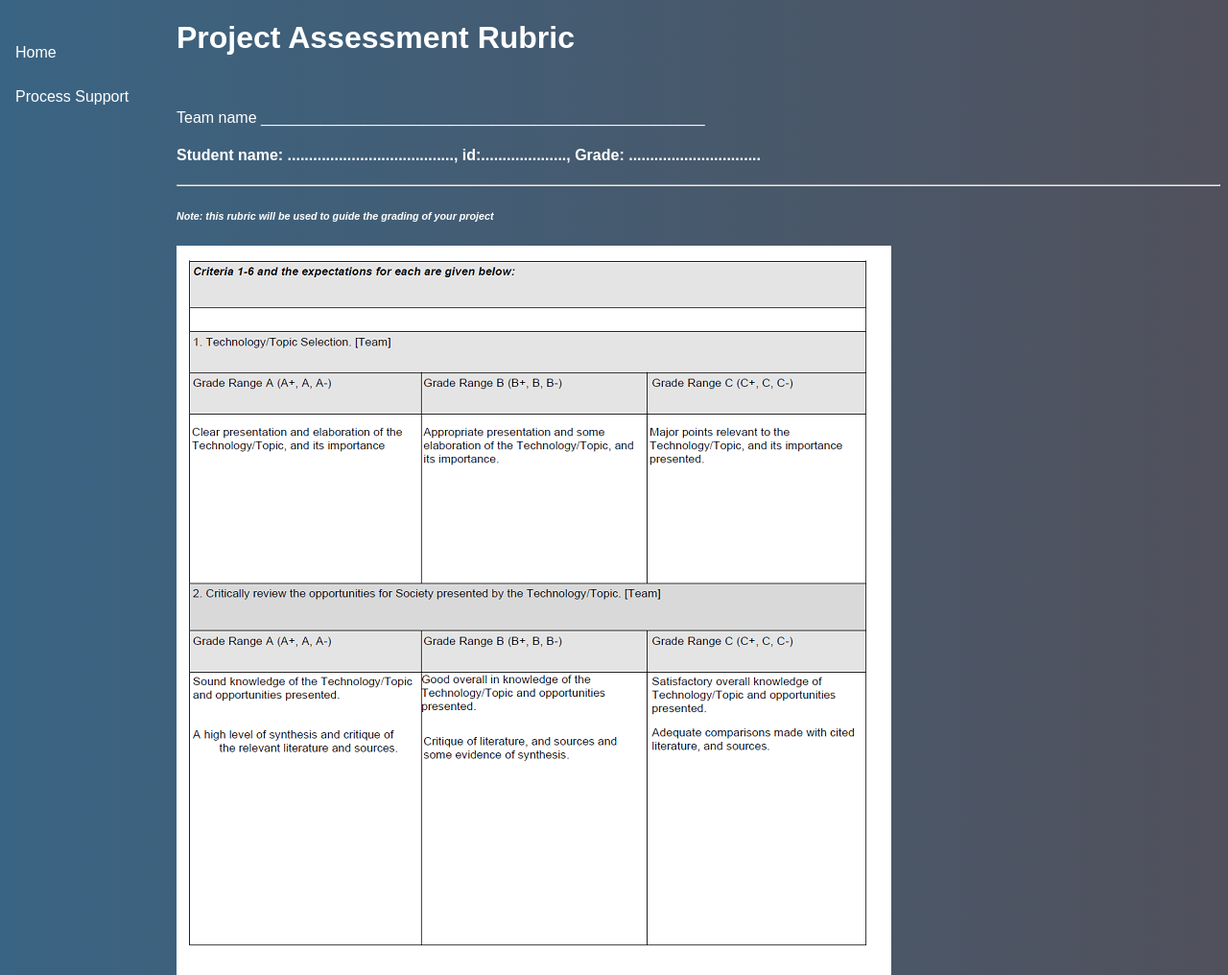
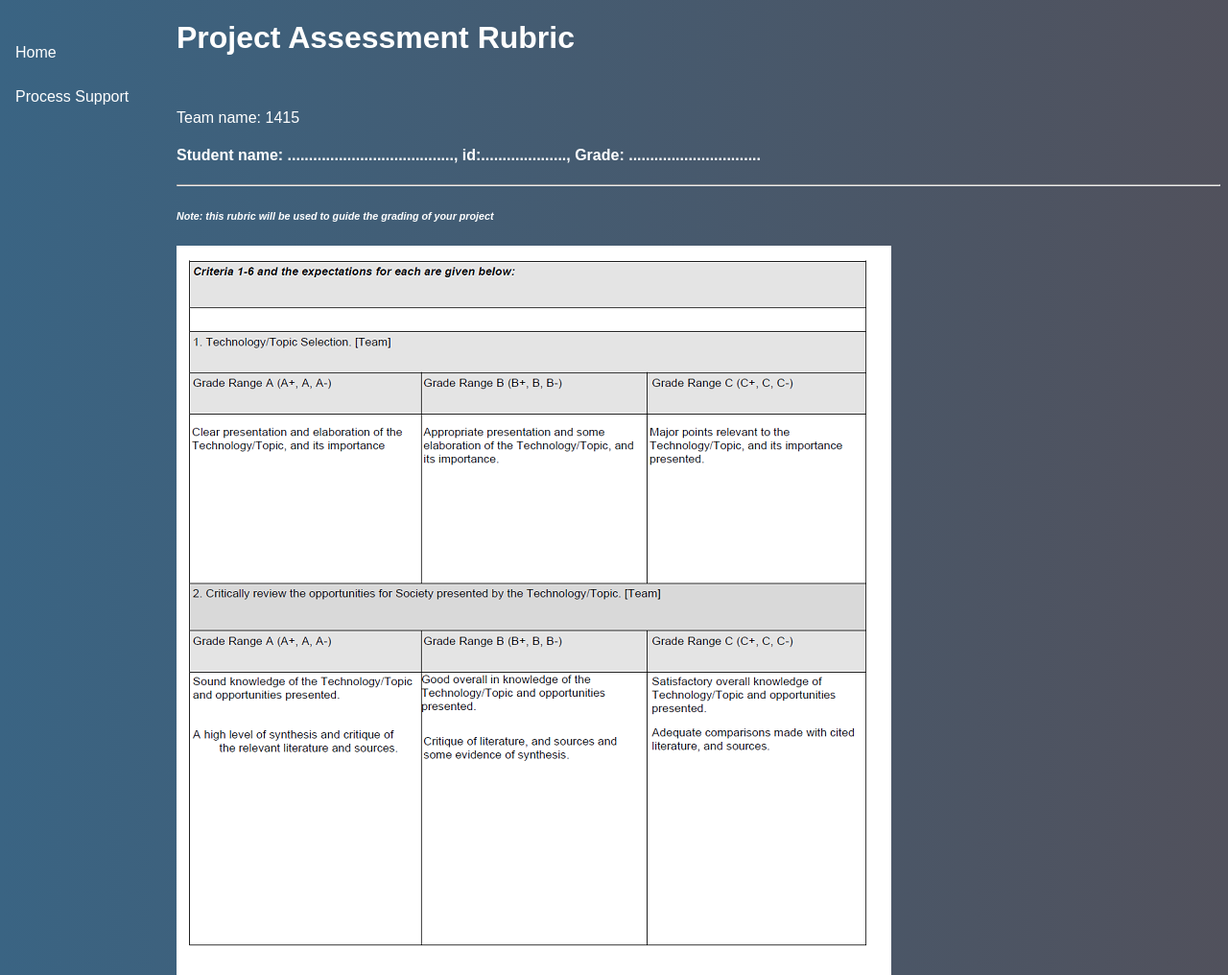
Before and after one commit to AUTGroup1415/1415-Wesbite, a plain HTML site: page Misc/rubric.html in a window 1280 px wide. Shown: the top 1016 px of the page at 96% size. Drawn offline with Linux system fonts and the light colour scheme.

Commit message:
Update rubric.html

```diff
--- a/Misc/rubric.html
+++ b/Misc/rubric.html
@@ -13,7 +13,7 @@
 </ul>
 
 <h1>Project Assessment Rubric</h1><br>
-<p>Team name ____________________________________________________</p>
+<p>Team name: 1415</p>
 
 <p><h4>Student name: ......................................., id:...................., Grade: ...............................</p></h4>
 <hr/>
```
